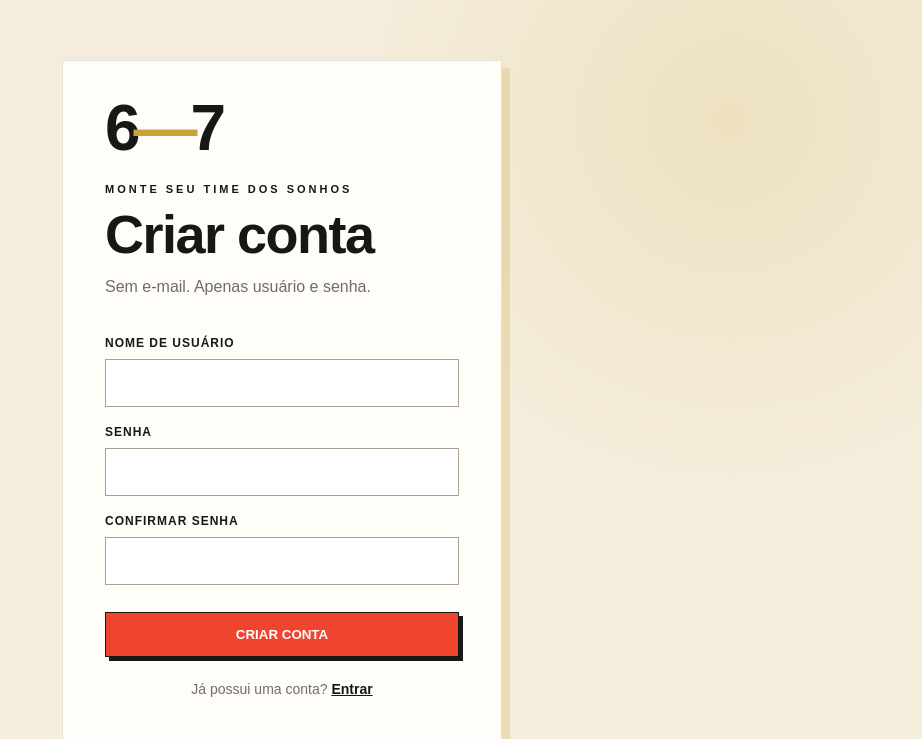
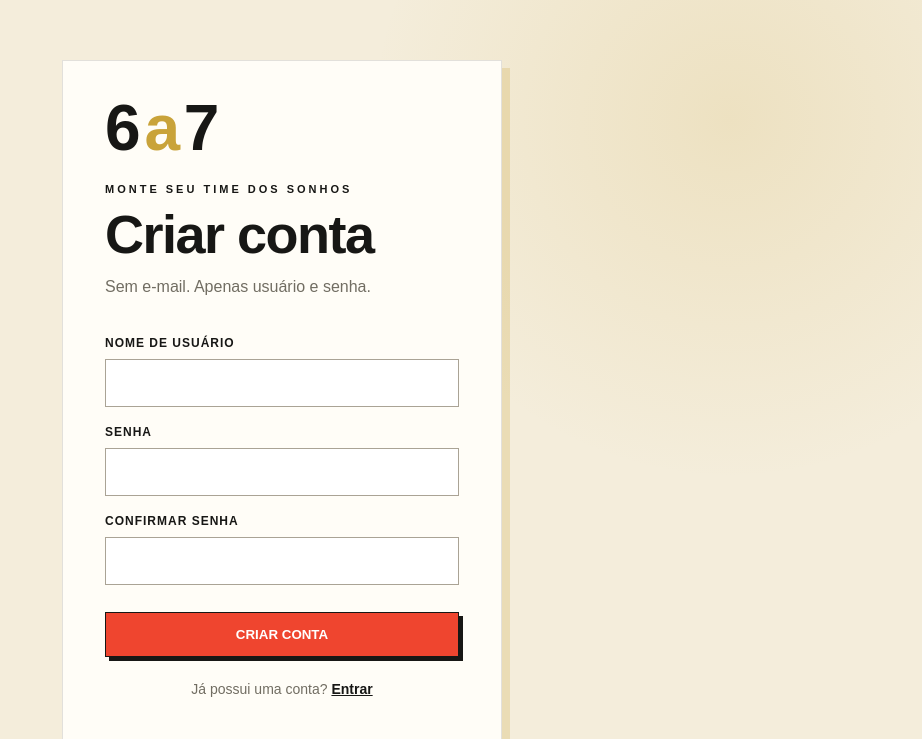
Before and after one commit to trupe-HyZs/6-a-7, a Flask app: page /cadastro in a window 1280 px wide. Shown: the top 739 px of the page, without its empty margins (358-1280 px from the left). Run offline with Flask 3, Linux system fonts and the light colour scheme.

Commit message:
fix: corrige nome visual para 6 a 7

```diff
--- a/templates/cadastro.html
+++ b/templates/cadastro.html
@@ -8,7 +8,7 @@
 </head>
 <body class="auth-page">
   <main class="auth-card">
-    <div class="brand-mark">6<span>—</span>7</div>
+    <div class="brand-mark">6 <span>a</span> 7</div>
     <p class="eyebrow">MONTE SEU TIME DOS SONHOS</p>
     <h1>Criar conta</h1>
     <p class="subtitle">Sem e-mail. Apenas usuário e senha.</p>
```
